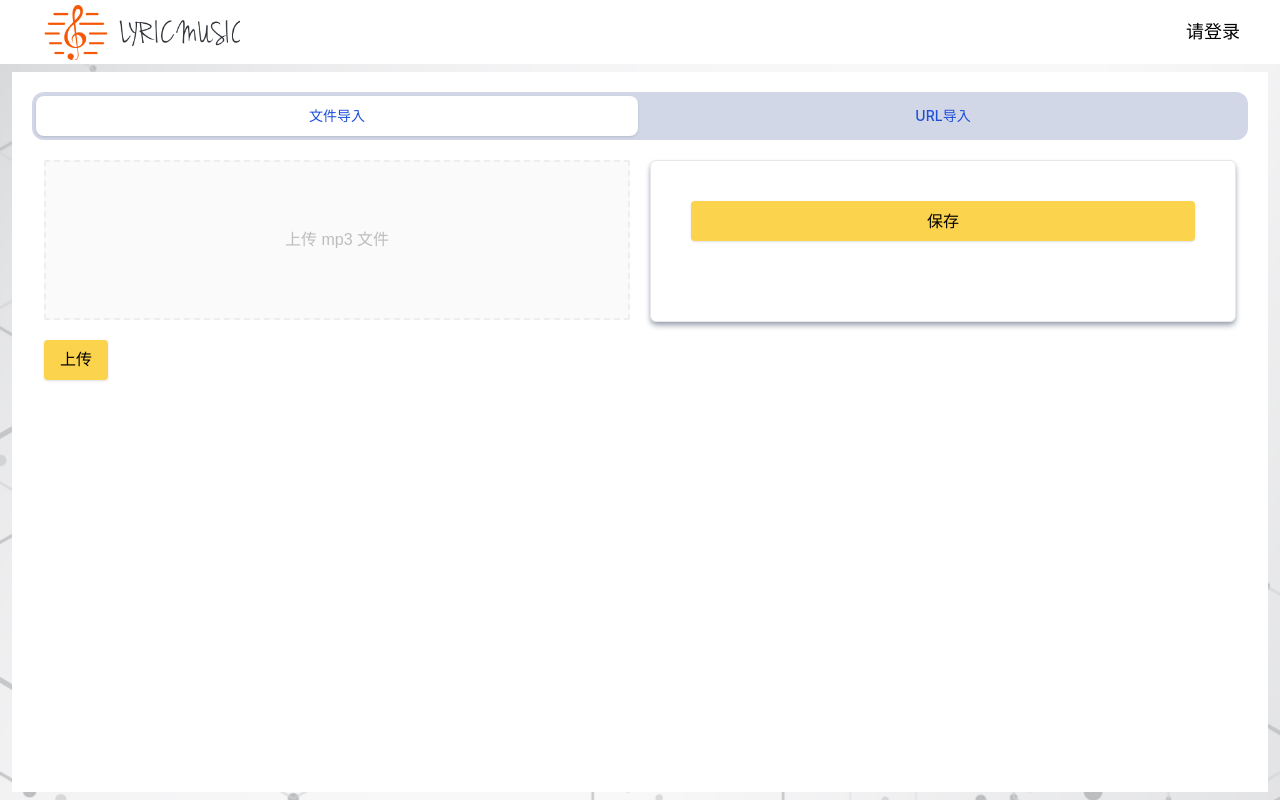
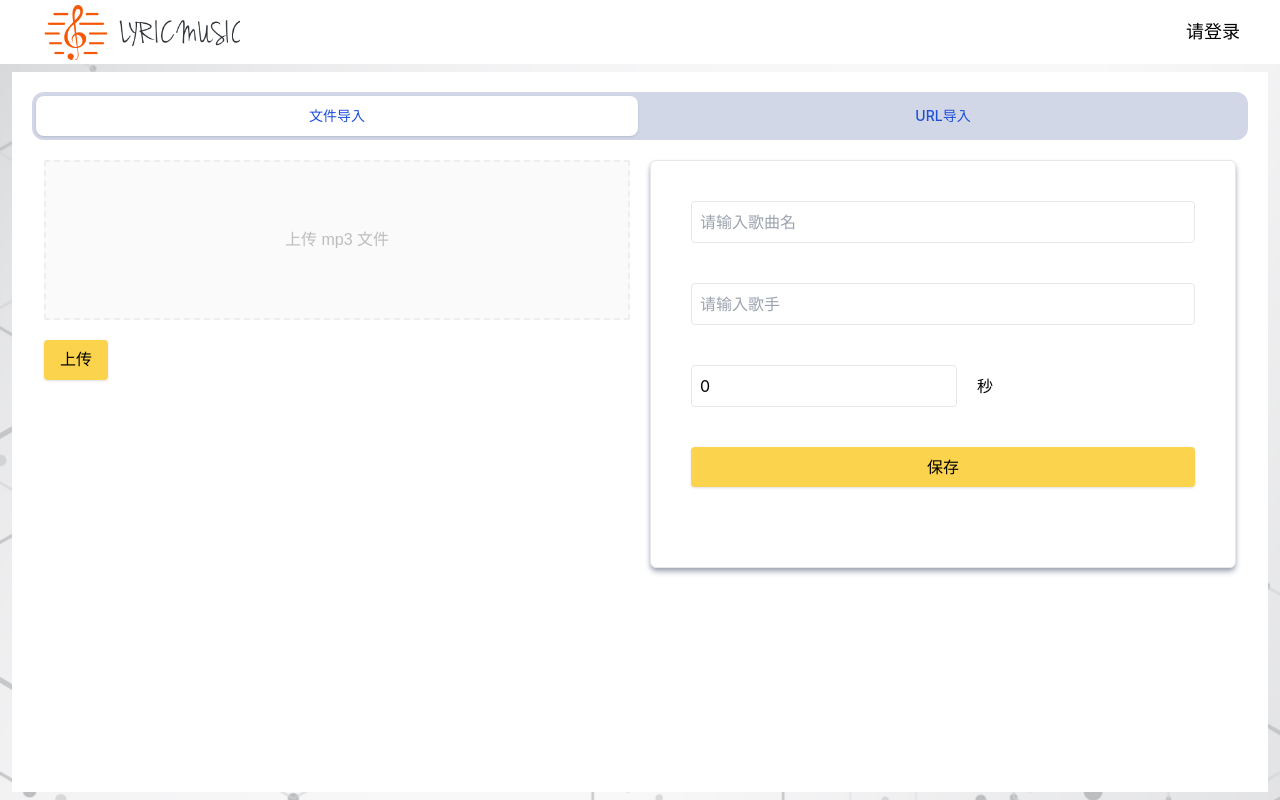
Before and after one commit to lesliechueng1996/lyric-music, a Next.js app: page /musics/new in a window 1280 px wide. Built offline with nearby package versions, Linux system fonts and the light colour scheme; no server answers.

Commit message:
upload music form

```diff
--- /dev/null
+++ b/components/music-form.tsx
@@ -0,0 +1,112 @@
+import { useToast } from 'contexts/toast-context';
+import { useEffect, useState } from 'react';
+import { useForm } from 'react-hook-form';
+
+export interface MusicFileMetadata {
+  fileId: string;
+  title: string;
+  artist: string;
+  duration: number;
+}
+
+export default function MusicForm({
+  metadata,
+  onFormSave,
+}: {
+  metadata: MusicFileMetadata;
+  onFormSave: (data: MusicFileMetadata) => Promise<void>;
+}) {
+  const {
+    register,
+    handleSubmit,
+    setValue,
+    formState: { errors },
+  } = useForm<MusicFileMetadata>({
+    defaultValues: metadata,
+  });
+  const { error } = useToast();
+  const [loading, setLoading] = useState<boolean>(false);
+
+  useEffect(() => {
+    setValue('title', metadata.title);
+    setValue('artist', metadata.artist);
+    setValue('duration', metadata.duration);
+  }, [metadata]);
+
+  const onSave = async (data: MusicFileMetadata) => {
+    if (!metadata.fileId) {
+      error('请先上传歌曲');
+      return;
+    }
+    setLoading(true);
+    try {
+      await onFormSave({
+        ...data,
+        fileId: metadata.fileId,
+      });
+    } finally {
+      setLoading(false);
+    }
+  };
+
+  return (
+    <form
+      className="border rounded-md shadow-md shadow-gray-400 p-10 bg-white"
+      onSubmit={handleSubmit(onSave)}
+    >
+      <div className="mb-10">
+        <input
+          id="title"
+          className="w-full"
+          placeholder="请输入歌曲名"
+          {...register('title', {
+            required: '请输入歌曲名',
+          })}
+          aria-invalid={errors.title ? 'true' : 'false'}
+        />
+        {errors.title && (
+          <p className="text-red-500 mt-2">{errors.title.message}</p>
+        )}
+      </div>
+      <div className="mb-10">
+        <input
+          id="artist"
+          className="w-full"
+          placeholder="请输入歌手"
+          {...register('artist', {
+            required: '请输入歌手',
+          })}
+          aria-invalid={errors.artist ? 'true' : 'false'}
+        />
+        {errors.artist && (
+          <p className="text-red-500 mt-2">{errors.artist.message}</p>
+        )}
+      </div>
+      <div className="mb-10">
+        <input
+          id="duration"
+          className="mr-5"
+          placeholder="请输入时长"
+          {...register('duration', {
+            required: '请输入时长',
+          })}
+          aria-invalid={errors.duration ? 'true' : 'false'}
+        />
+        秒
+        {errors.duration && (
+          <p className="text-red-500 mt-2">{errors.duration.message}</p>
+        )}
+      </div>
+      <div className="mb-10">
+        <button
+          type="submit"
+          className={
+            loading ? 'disabled-button w-full' : 'primary-button w-full'
+          }
+        >
+          保存
+        </button>
+      </div>
+    </form>
+  );
+}
--- a/components/upload-music.tsx
+++ b/components/upload-music.tsx
@@ -4,24 +4,17 @@ import 'react-dropzone/examples/theme.css';
 import { useToast } from 'contexts/toast-context';
 import LoadingButton from './loading-button';
 import { HttpMethod, HttpStatus } from 'utils/http';
-import { useForm } from 'react-hook-form';
-
-interface MusicFileMetadata {
-  fileId: string;
-  title: string;
-  artist: string;
-  duration: number;
-}
+import MusicForm, { MusicFileMetadata } from './music-form';
 
 export default function UploadMusic() {
   const [uploadFile, setUploadFile] = useState<File>();
+  const [musicMetadata, setMusicMetadata] = useState<MusicFileMetadata>({
+    fileId: '',
+    title: '',
+    artist: '',
+    duration: 0,
+  });
   const { info, error } = useToast();
-  const {
-    register,
-    handleSubmit,
-    setValue,
-    formState: { errors },
-  } = useForm<MusicFileMetadata>();
 
   const { acceptedFiles, getRootProps, getInputProps } = useDropzone({
     accept: {
@@ -48,7 +41,7 @@ export default function UploadMusic() {
       const body = await response.json();
       if (response.status === HttpStatus.Created) {
         info('上传成功');
-        // setValue(body);
+        setMusicMetadata(body);
       } else {
         error(body.message);
       }
@@ -57,7 +50,9 @@ export default function UploadMusic() {
     }
   };
 
-  const onSave = (data: MusicFileMetadata) => {};
+  const onFormSave = async (data: MusicFileMetadata) => {
+    console.log(data);
+  };
 
   return (
     <div className="grid grid-cols-12 gap-5">
@@ -85,16 +80,7 @@ export default function UploadMusic() {
         </div>
       </div>
       <div className="col-span-6">
-        <form
-          className="border rounded-md shadow-md shadow-gray-400 p-10 bg-white"
-          onSubmit={handleSubmit(onSave)}
-        >
-          <div className="mb-10">
-            <button type="submit" className="primary-button w-full">
-              保存
-            </button>
-          </div>
-        </form>
+        <MusicForm metadata={musicMetadata} onFormSave={onFormSave} />
       </div>
     </div>
   );
```
